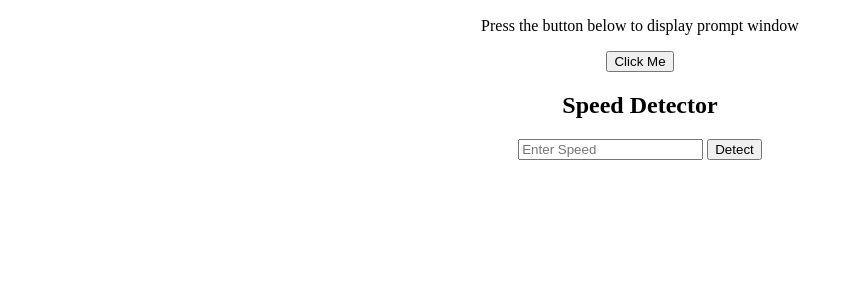
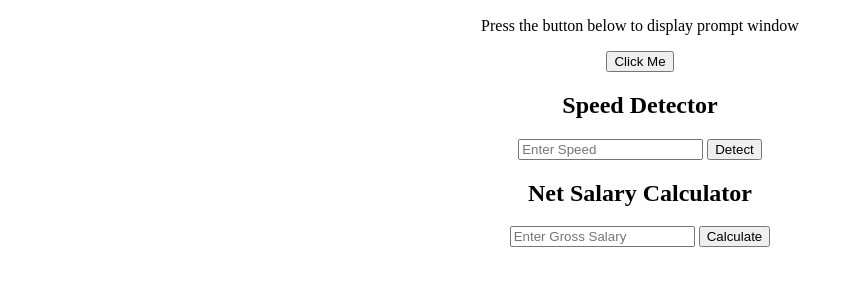
Before and after one commit to Osorabrian/Speed-grade-salary-calculator, a website: page index.html in a window 1280 px wide. Shown: the part 110-396 px from the top of the page, without its empty margins (0-853 px from the left). Drawn offline with Linux system fonts and the light colour scheme.

Commit message:
edit index.html file, index.js and style.css files

```diff
--- a/index.html
+++ b/index.html
@@ -5,7 +5,6 @@
     <meta http-equiv="X-UA-Compatible" content="IE=edge">
     <meta name="viewport" content="width=device-width, initial-scale=1.0">
     <title>First Code Challenge</title>
-    <script src = "./index.js"></script>
     <link rel = 'stylesheet' href = "./style.css">
 </head>
 <body>
@@ -27,6 +26,17 @@
             <p id="answer"></p>
         </div>
 
+    <!--Third challnge section-->
+        <div id="thirdChallenge">
+            <h2>Net Salary Calculator</h2>
+            <input type="number" placeholder="Enter Gross Salary" id="salary">
+            <button onclick="salary()">Calculate</button>
+            <p id="Grosssalary"></p>
+            <p id="NHIF"></p>
+            <p id="PAYE"></p>
+        </div>
+
+        <script src = "./index.js"></script>
 
 </body>
 </html>
--- a/index.js
+++ b/index.js
@@ -1,11 +1,12 @@
 // function that calculates the grades of students with values from the prompt
 function promptUser(){
+
     // score is a variable storing the result from the prompt
     const score = prompt("What is your score ? ", "50")
     if (score >= 0 && score <= 39){
         alert("You have scored an E")
     }else if(score >= 40 && score <= 49){
-        alert("Tou have scored a D")
+        alert("You have scored a D")
     }else if(score >= 50 && score <= 59){
         alert("You have scored a C")
     }else if(score >= 60 && score <= 79){
@@ -17,8 +18,13 @@ function promptUser(){
     }
 }
 
+// functions that calculates demerits
 function calculateDelimiter(){
+
+    // gets value from input on html
     const speed = document.getElementById("speedBox").value
+
+    // conditional statement to calculate demrit points
     let demerit;
     if (speed > 70){
         demerit = (speed-70)/5
@@ -31,5 +37,71 @@ function calculateDelimiter(){
         demerit = "Enter a valid number"
     }
 
+    // output text in html
     document.getElementById("answer").innerHTML = demerit
 }
+
+function salary(){
+    const grossSalary = document.getElementById("salary").value
+
+    let NHIF, PAYE;
+    const personalRelief = 2400;
+
+    if(grossSalary >= 0 && grossSalary <= 5999){
+        NHIF = 150;
+    }else if(grossSalary >= 6000 && grossSalary <= 7999){
+        NHIF = 300;
+    }else if(grossSalary >= 8000 && grossSalary <= 11999){
+        NHIF = 400;
+    }else if(grossSalary >= 12000 && grossSalary <= 14999){
+        NHIF = 500;
+    }else if(grossSalary >= 15000 && grossSalary <= 19999){
+        NHIF = 600;
+    }else if(grossSalary >= 20000 && grossSalary <= 24999){
+        NHIF = 750;
+    }else if(grossSalary >= 25000 && grossSalary <= 29999){
+        NHIF = 850;
+    }else if(grossSalary >= 30000 && grossSalary <= 34999){
+        NHIF = 900;
+    }else if(grossSalary >= 35000 && grossSalary <= 39999){
+        NHIF = 950;
+    }else if(grossSalary >= 40000 && grossSalary <= 44999){
+        NHIF = 1000;
+    }else if(grossSalary >= 45000 && grossSalary <= 49999){
+        NHIF = 1100;
+    }else if(grossSalary >= 50000 && grossSalary <= 59999){
+        NHIF = 1200;
+    }else if(grossSalary >= 60000 && grossSalary <= 69999){
+        NHIF = 1300;
+    }else if(grossSalary >= 70000 && grossSalary <= 79999){
+        NHIF = 1400;
+    }else if(grossSalary >= 80000 && grossSalary <= 89999){
+        NHIF = 1500;
+    }else if(grossSalary >= 90000 && grossSalary <= 99999){
+        NHIF = 1600;
+    }else if(grossSalary > 100000){
+        NHIF = 1700;
+    }else{
+        NHIF = "Enter a valid salary"
+    }
+
+// conditional statements to calculate PAYE
+    if(grossSalary >= 0 && grossSalary <= 24000){
+        PAYE = (0 + (grossSalary-0) * 0.10 - personalRelief)
+    }else if(grossSalary > 24000 && grossSalary <= 32333){
+        PAYE = (2400 + (grossSalary-24000)*0.25 - personalRelief)
+    }else if(grossSalary > 32333){
+        PAYE = (4483 + (grossSalary-32333)*0.30 - personalRelief)
+    }else{
+        PAYE = "Enter a valid Salary"
+    }
+
+    // conditional statements to return 0 if the PAYE is below 0
+        if(PAYE < 0){
+            PAYE = 0;
+        }
+
+    document.getElementById("Grosssalary").innerHTML = `Gross Salary: ${grossSalary}`
+    document.getElementById("NHIF").innerHTML = `NHIF: ${NHIF}`
+    document.getElementById("PAYE").innerHTML = `PAYE: ${PAYE}`
+}
--- a/style.css
+++ b/style.css
@@ -5,3 +5,7 @@
 #secondChallenge {
     text-align: center;
 }
+
+#thirdChallenge{
+    text-align: center;
+}
```
